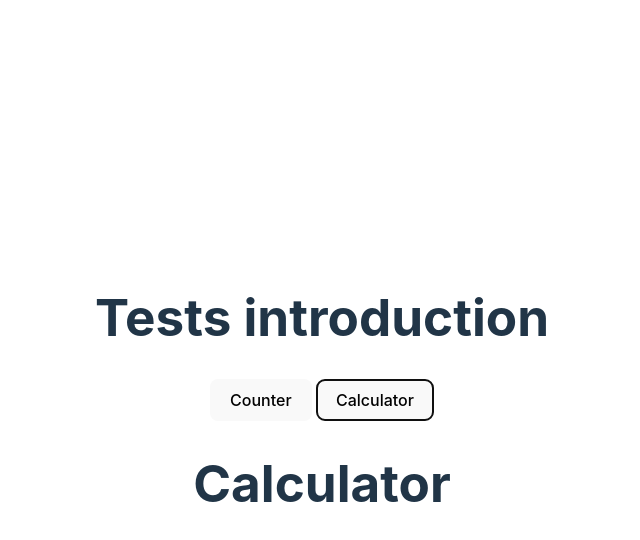
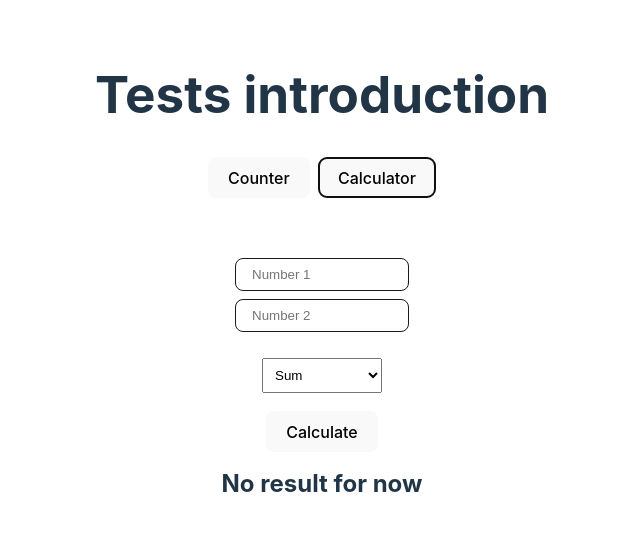
Before and after one commit to TiagoDiass/introduction-react-testing, a React (Vite) app: page / in a window 1280 px wide. Both pictures are taken after a click on the button "Calculator". Shown: the top 540 px of the page, without its empty margins (318-958 px from the left). Built offline with nearby package versions, Linux system fonts and the light colour scheme.

Commit message:
feat: finish implementation of Calculator component

```diff
--- a/src/App.css
+++ b/src/App.css
@@ -8,5 +8,5 @@
 .components {
   display: flex;
   justify-content: center;
-  column-gap: 4px;
+  column-gap: 8px;
 }
--- /dev/null
+++ b/src/components/Calculator/Calculator.css
@@ -0,0 +1,18 @@
+.calculator {
+  margin-top: 60px;
+  display: flex;
+  align-items: center;
+  flex-direction: column;
+}
+
+.calculator input {
+  max-width: 140px;
+  margin-bottom: 8px;
+}
+
+.calculator select {
+  margin-top: 18px;
+  margin-bottom: 18px;
+  width: 120px;
+  padding: 8px;
+}
--- a/src/components/Calculator/Calculator.tsx
+++ b/src/components/Calculator/Calculator.tsx
@@ -1,3 +1,103 @@
+import { useState } from 'react';
+import CalculatorClass from '../../calculator/Calculator';
+import './Calculator.css';
+
+type Operations = 'sum' | 'subtraction' | 'multiplication' | 'division';
+
+const OperationsOptions = [
+  {
+    label: 'Sum',
+    value: 'sum'
+  },
+  {
+    label: 'Subtraction',
+    value: 'subtraction'
+  },
+  {
+    label: 'Multiplication',
+    value: 'multiplication'
+  },
+  {
+    label: 'Division',
+    value: 'division'
+  }
+];
+
 export default function Calculator() {
-  return <h1>Calculator</h1>;
+  const [number1, setNumber1] = useState('');
+  const [number2, setNumber2] = useState('');
+  const [selectedOperation, setSelectedOperation] = useState<Operations>('sum');
+  const [result, setResult] = useState<number | null>(null);
+
+  const clearNumbers = () => {
+    setNumber1('');
+    setNumber2('');
+  };
+
+  const handleCalculate = () => {
+    const parsedNumber1 = parseInt(number1);
+    const parsedNumber2 = parseInt(number2);
+
+    switch (selectedOperation) {
+      case 'sum': {
+        setResult(CalculatorClass.sum(parsedNumber1, parsedNumber2));
+        clearNumbers();
+        return;
+      }
+      case 'subtraction': {
+        setResult(CalculatorClass.subtract(parsedNumber1, parsedNumber2));
+        clearNumbers();
+        return;
+      }
+      case 'multiplication': {
+        setResult(CalculatorClass.multiply(parsedNumber1, parsedNumber2));
+        clearNumbers();
+        return;
+      }
+      case 'division': {
+        setResult(CalculatorClass.divide(parsedNumber1, parsedNumber2));
+        clearNumbers();
+        return;
+      }
+    }
+  };
+
+  return (
+    <div className='calculator'>
+      <input
+        placeholder='Number 1'
+        type='number'
+        value={number1}
+        onChange={(e) => setNumber1(e.target.value)}
+      />
+
+      <input
+        placeholder='Number 2'
+        type='number'
+        value={number2}
+        onChange={(e) => setNumber2(e.target.value)}
+      />
+
+      <select
+        value={selectedOperation}
+        onChange={(e) => setSelectedOperation(e.target.value as Operations)}
+      >
+        {OperationsOptions.map((option) => (
+          <option value={option.value} key={option.value}>
+            {option.label}
+          </option>
+        ))}
+      </select>
+
+      <button onClick={handleCalculate}>Calculate</button>
+
+      {result ? (
+        <h2>
+          Result: <span>{result}</span>
+        </h2>
+      ) : (
+        <h2>No result for now</h2>
+      )}
+    </div>
+  );
 }
--- a/src/index.css
+++ b/src/index.css
@@ -27,7 +27,6 @@ a:hover {
 body {
   margin: 0;
   display: flex;
-  place-items: center;
   min-width: 320px;
   min-height: 100vh;
 }
@@ -56,6 +55,17 @@ button:focus-visible {
   outline: 4px auto -webkit-focus-ring-color;
 }
 
+input {
+  border: 1px solid #1a1a1a;
+  padding: 0.6em 1.2em;
+  outline: none;
+  border-radius: 8px;
+}
+
+input:focus {
+  border: 2px solid #646cff;
+}
+
 @media (prefers-color-scheme: light) {
   :root {
     color: #213547;
```
